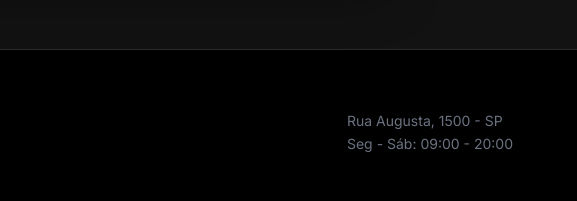
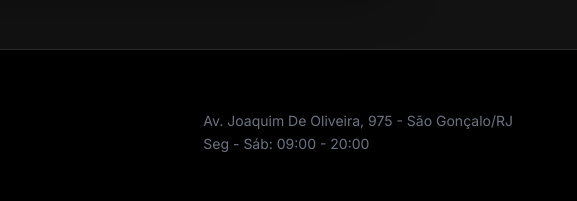
Before and after one commit to Phekz/Sant-Anna, a plain HTML site: page index.html in a window 1280 px wide. Shown: the part 2505-2706 px from the top of the page, 703-1280 px from the left. Drawn offline with nearby package versions, Linux system fonts and the light colour scheme.

Commit message:
Altera endereco do rodape

```diff
--- a/index.html
+++ b/index.html
@@ -202,7 +202,7 @@
           </div>
 
           <div class="footer-contato">
-            <p>Rua Augusta, 1500 - SP</p>
+            <p>Av. Joaquim De Oliveira, 975 - São Gonçalo/RJ</p>
             <p>Seg - Sáb: 09:00 - 20:00</p>
           </div>
         </div>
```
